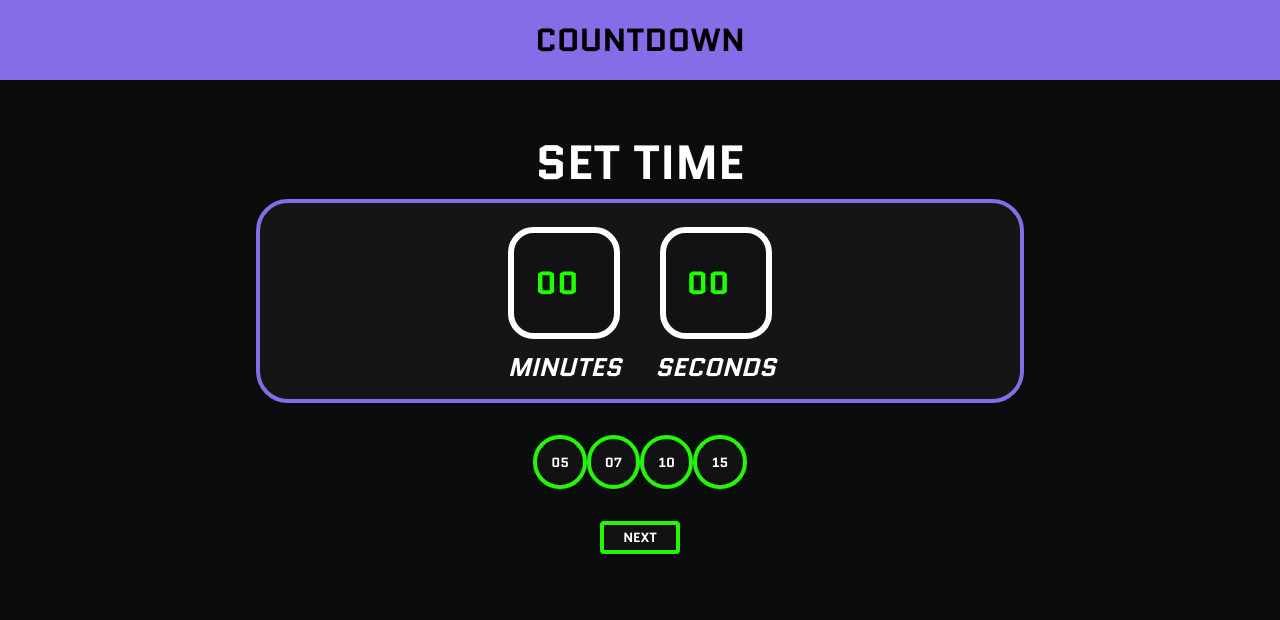
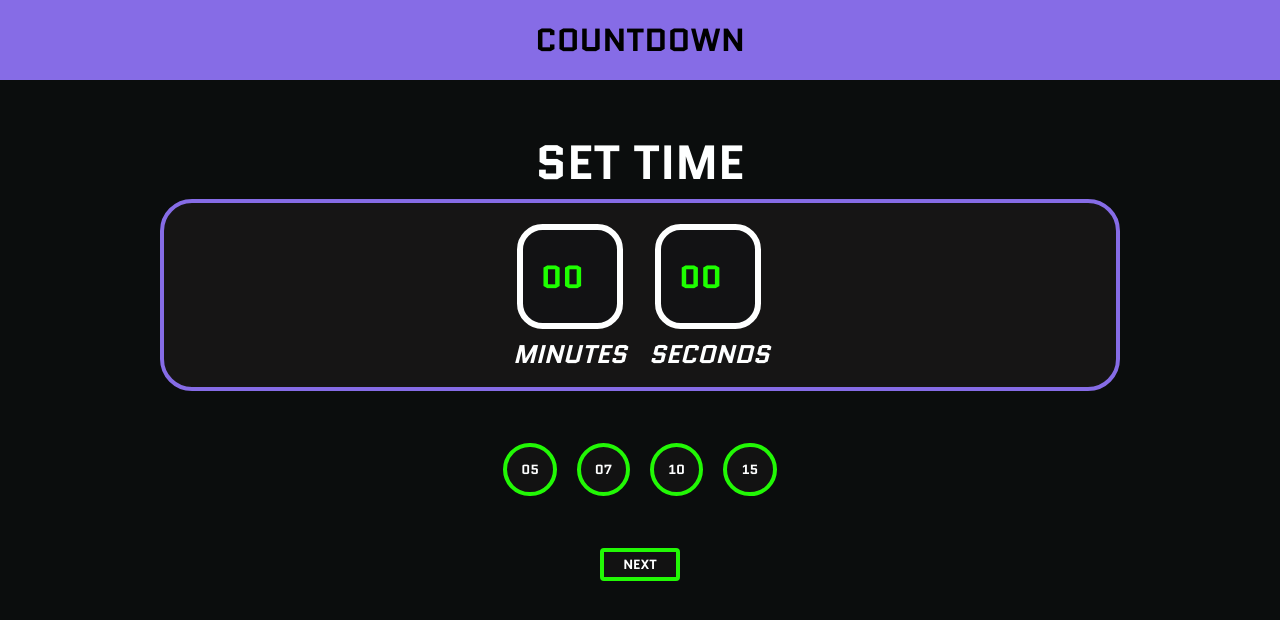
Before and after one commit to APOLOWILKER/countdown, a React (Create React App) app: page / in a window 1280 px wide. Shown: the top 620 px of the page. Built offline with nearby package versions, Linux system fonts and the light colour scheme.

Commit message:
style: organizando btns timer

```diff
--- a/src/Pages/Home.jsx
+++ b/src/Pages/Home.jsx
@@ -32,7 +32,6 @@ export default class Init extends Component {
   this.setState({ [ name ]: value }); // altera a chave ValueM que é passada como props para o componente minutes.
   }
 
-  // handleClick()
 
   render() {
     const { valueM, valueS, timerBtns } = this.state;
--- a/src/styles/BtnStyle.css
+++ b/src/styles/BtnStyle.css
@@ -17,5 +17,6 @@
   border-radius: 2em;
   height: 4em;
   width: 4em;
+  margin: 10px;
   cursor: pointer;
 }
--- a/src/styles/Home.css
+++ b/src/styles/Home.css
@@ -26,7 +26,7 @@ input {
   justify-content: center;
   background: rgb(22, 21, 21);
   border: 0.3em solid rgb(134, 108, 230);
-  width: 60%;
+  width: 75%;
   border-radius: 2em;
   margin: 0.1em auto;
   padding: 0.3em 4em;
@@ -40,9 +40,9 @@ input {
 }
 
 .timer-inputs {
-  width: 3.5em;
-  height: 3.5em;
-  margin: 0.3em;
+  width: 3.3em;
+  height: 3.3em;
+  margin: 0.2em;
   text-align: center;
   border-radius: 0.8em;
   font-size: 2em ;
@@ -60,25 +60,14 @@ input {
   color:rgb(30, 255, 0);
   font-size: 2em;
 }
-/*
-input[type=number]::-webkit-inner-spin-button,
-input[type=number]::-webkit-outer-spin-button,
-input[type=number]::-webkit-input-placeholder  {
-    -webkit-appearance: none;
-    -moz-appearance: none;
-    appearance: none;
-    margin: 0;
-    font-size: 1.5em;
-    display: flex;
-    justify-content: center;
-    text-align: center;
-} */
+
 
 .container-time-btns {
   display: flex;
   align-items: center;
   justify-content: center;
   margin: 2em 0.1em;
+  padding: 10px;
 }
 
 .container-buttons {
```
Also changed, not shown: 1 other file (tests, documents, lock files or other folders).
